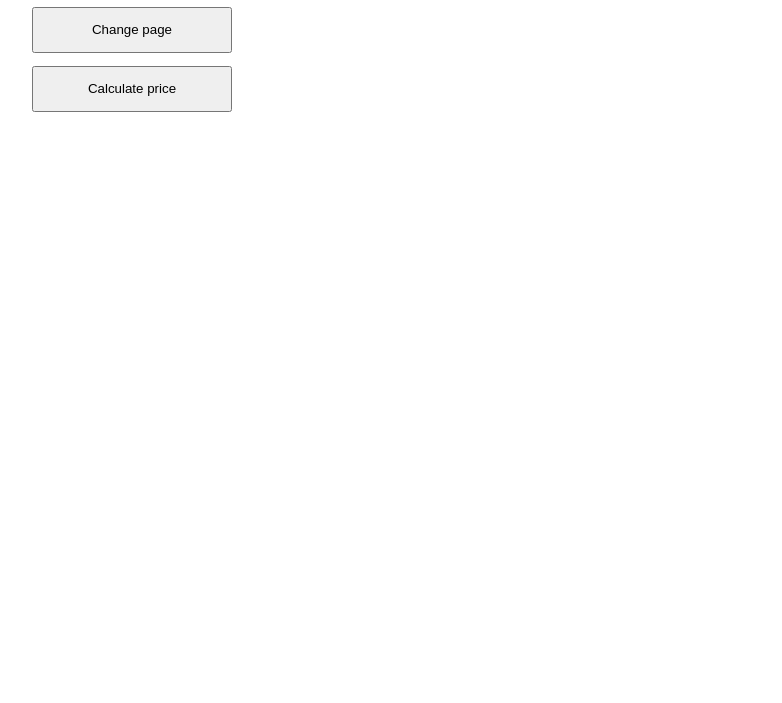
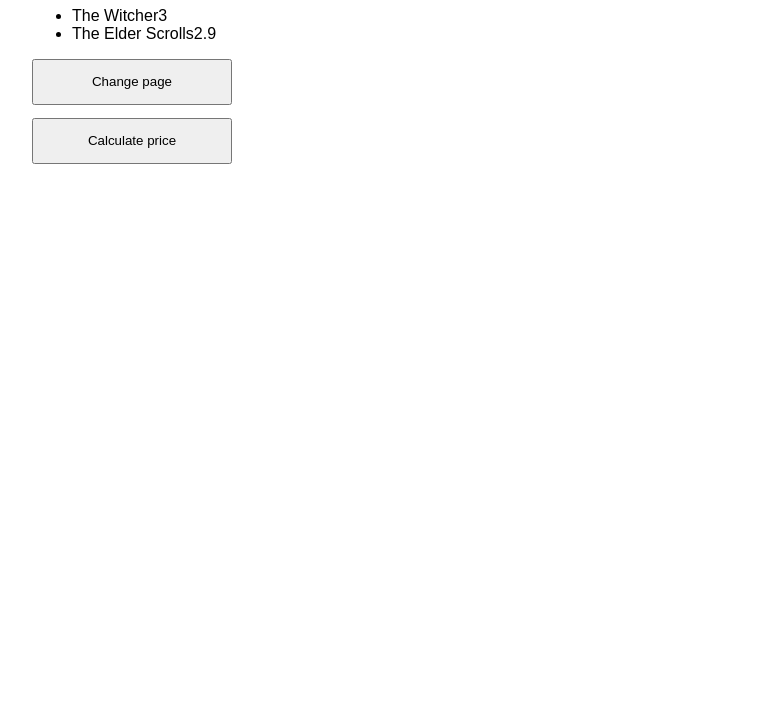
Before and after one commit to Noroff-FEU-Assignments/programming-foundations-ca-RamtinMoshtagh, a plain HTML site: page index.html in a window 1280 px wide. Shown: the part 97-800 px from the top of the page, without its empty margins (24-806 px from the left). Drawn offline with Linux system fonts and the light colour scheme.

Commit message:
created the ul and li
harder than i expected

```diff
--- a/index.html
+++ b/index.html
@@ -13,7 +13,9 @@
     <div class="container">
         <h1>Programming Foundations Course Assignment</h1>
 
-        <ul class="games"></ul>
+        <ul id="games">
+
+        </ul>
 
         <div id="subtraction"></div>
 
--- a/js/script.js
+++ b/js/script.js
@@ -9,3 +9,67 @@ if (outOfStock = true) {
 else {
     console.log("In stock");
 }
+
+
+//question 2
+
+for (i=15; i >= 25; i++) {
+    if (i === 17 || i=== 20) {
+        console.log(i);
+    }
+}
+
+//question 3
+
+
+
+var games = [
+    {
+     title: "Grand Theft Auto",
+     rating: 4.48,
+    },
+    {
+     title: "Portal 2",
+     rating: 3.5,
+    },
+    {
+     title: "Team Fortress",
+     rating: null,
+    },
+    {
+     title: "The Witcher",
+     rating: 3.0,
+    },
+    {
+     title: "The Elder Scrolls",
+     rating: 2.9,
+    },
+   ];
+
+
+
+/*    games.forEach(function(game) {
+       if(game.rating && game.rating < 3.5){
+const li = document.createElement("li");
+            li.appendChild(document.createTextNode(`${game.title}  ${game.rating}`));
+            ul.appendChild(li);
+        }
+   }) */
+
+
+   var ul = document.querySelector("#games");
+   console.log(ul);
+
+
+   for (var i=0; i < games.length; i++) {
+        if (games[i].rating < 3.5 && games[i].rating) {
+
+            // lage en li
+            const li = document.createElement("li");
+            // lage en TextNode med navn på spill og rating.
+            li.appendChild(document.createTextNode (games[i].title));
+            li.appendChild(document.createTextNode (games[i].rating))
+            // også må jeg hekte den på ul.
+            ul.appendChild(li);
+       }
+   }
```
